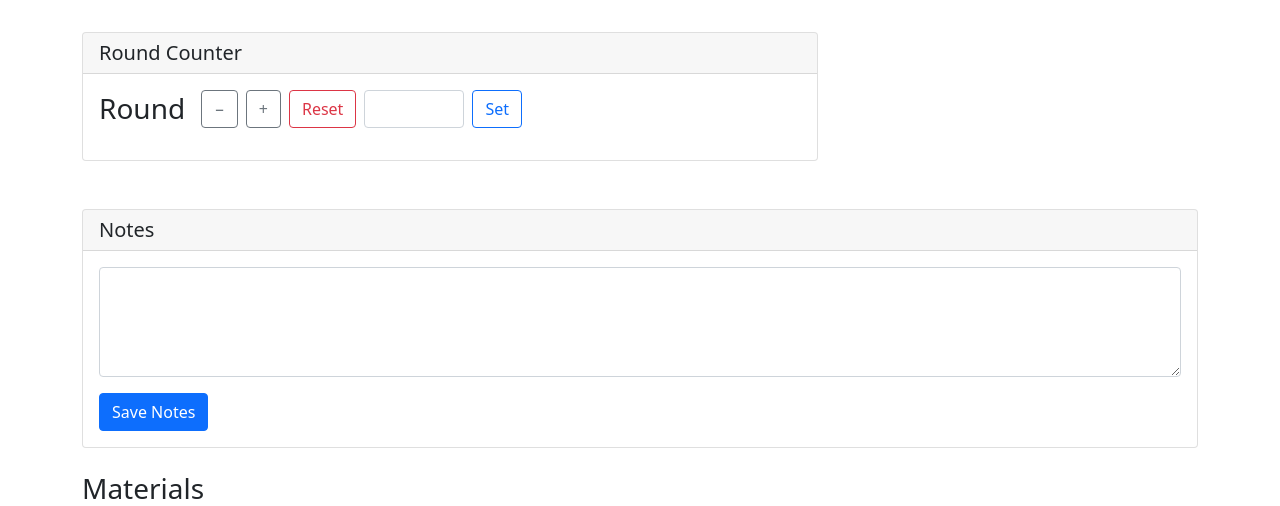
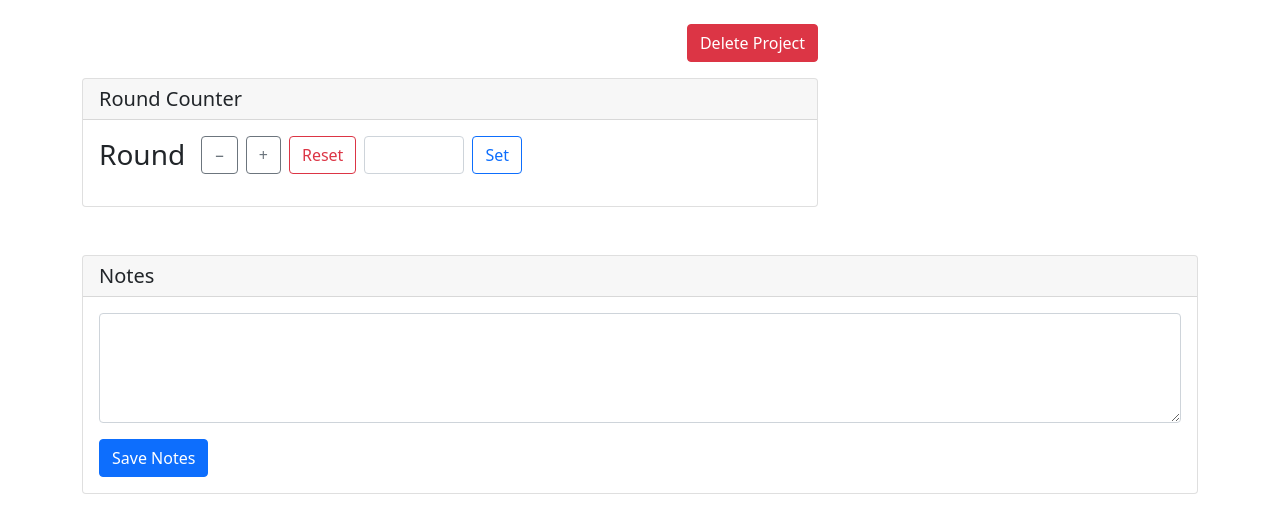
Before and after one commit to nevets323/crochet-project-manager, a Flask app: template templates/project_detail.html in a window 1280 px wide. Shown: the part 56-562 px from the top of the page. Run offline with Flask 3, Linux system fonts and the light colour scheme; the template is opened without the code that fills it, so the values that code supplies are empty; some libraries are stand-ins or nearby versions.

Commit message:
Add project deletion functionality
- Add delete project button and confirmation modal
- Create delete_project route with file cleanup
- Add cascade deletion for related items (materials, parts, steps)
- Update database models to ensure proper cleanup

```diff
--- a/app.py
+++ b/app.py
@@ -27,8 +27,8 @@ class Project(db.Model):
     current_round = db.Column(db.Integer, default=1)
     created_at = db.Column(db.DateTime, default=datetime.utcnow)
     tags = db.relationship('Tag', secondary=project_tags, backref='projects')
-    materials = db.relationship('Material', backref='project', lazy=True)
-    parts = db.relationship('Part', backref='project', lazy=True)
+    materials = db.relationship('Material', backref='project', lazy=True, cascade='all, delete-orphan')
+    parts = db.relationship('Part', backref='project', lazy=True, cascade='all, delete-orphan')
 
 class Tag(db.Model):
     id = db.Column(db.Integer, primary_key=True)
@@ -44,7 +44,7 @@ class Part(db.Model):
     id = db.Column(db.Integer, primary_key=True)
     name = db.Column(db.String(100), nullable=False)
     project_id = db.Column(db.Integer, db.ForeignKey('project.id'), nullable=False)
-    steps = db.relationship('Step', backref='part', lazy=True)
+    steps = db.relationship('Step', backref='part', lazy=True, cascade='all, delete-orphan')
 
 class Step(db.Model):
     id = db.Column(db.Integer, primary_key=True)
@@ -192,6 +192,24 @@ def add_material(project_id):
     db.session.commit()
     return redirect(url_for('project_detail', project_id=project_id))
 
+@app.route('/project/<int:project_id>/delete', methods=['POST'])
+def delete_project(project_id):
+    project = Project.query.get_or_404(project_id)
+
+    # Delete associated files
+    if project.thumbnail:
+        try:
+            os.remove(os.path.join(app.config['UPLOAD_FOLDER'], project.thumbnail))
+        except OSError:
+            pass  # File might not exist
+
+    # SQLAlchemy will handle deleting related materials, parts, and steps
+    # due to cascade relationships
+    db.session.delete(project)
+    db.session.commit()
+
+    return redirect(url_for('index'))
+
 if __name__ == '__main__':
     with app.app_context():
         db.create_all()
--- a/templates/project_detail.html
+++ b/templates/project_detail.html
@@ -3,7 +3,12 @@
 {% block content %}
 <div class="row">
     <div class="col-md-8">
-        <h1>{{ project.title }}</h1>
+        <div class="d-flex justify-content-between align-items-start mb-3">
+            <h1 class="mb-0">{{ project.title }}</h1>
+            <button type="button" class="btn btn-danger" data-bs-toggle="modal" data-bs-target="#deleteProjectModal">
+                Delete Project
+            </button>
+        </div>
 
         {% if project.tags %}
         <div class="mb-3">
@@ -18,6 +23,35 @@
             <a href="{{ project.external_link }}" target="_blank" class="btn btn-outline-primary">View External Link</a>
         </div>
         {% endif %}
+
+        <!-- Delete Project Modal -->
+        <div class="modal fade" id="deleteProjectModal" tabindex="-1">
+            <div class="modal-dialog">
+                <div class="modal-content">
+                    <div class="modal-header">
+                        <h5 class="modal-title">Delete Project</h5>
+                        <button type="button" class="btn-close" data-bs-dismiss="modal"></button>
+                    </div>
+                    <div class="modal-body">
+                        <p>Are you sure you want to delete "{{ project.title }}"? This action cannot be undone.</p>
+                        <ul>
+                            <li>All project details will be permanently deleted</li>
+                            <li>All materials will be removed</li>
+                            <li>All parts and steps will be deleted</li>
+                            {% if project.thumbnail %}
+                            <li>Project thumbnail will be deleted</li>
+                            {% endif %}
+                        </ul>
+                    </div>
+                    <div class="modal-footer">
+                        <button type="button" class="btn btn-secondary" data-bs-dismiss="modal">Cancel</button>
+                        <form method="POST" action="{{ url_for('delete_project', project_id=project.id) }}" class="d-inline">
+                            <button type="submit" class="btn btn-danger">Delete Project</button>
+                        </form>
+                    </div>
+                </div>
+            </div>
+        </div>
 
         <div class="card mb-4">
             <div class="card-header">
```
